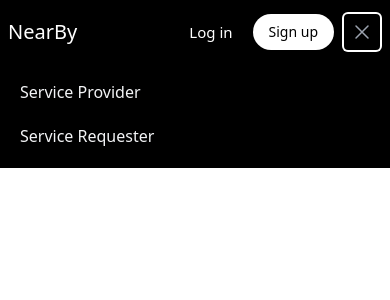
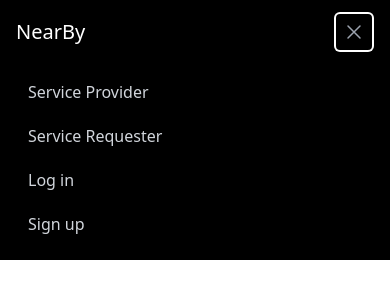
Before and after one commit to AdityaKalmekh/nearBy-frontend, a Next.js app: page / in a window 390 px wide. Both pictures are taken after a click on the button "Open main menu". Shown: the top 300 px of the page. Built offline with nearby package versions, Linux system fonts and the light colour scheme.

Commit message:
Refactor Navigation and NavDropdown for mobile responsiveness.

```diff
--- a/src/app/components/Authentication/NavDropdown.tsx
+++ b/src/app/components/Authentication/NavDropdown.tsx
@@ -16,7 +16,8 @@ interface NavDropdownProps {
     items: DropdownItem[];
     buttonText: string;
     buttonClass: string;
-    onToggle: () => void
+    onToggle: () => void;
+    isMobile?: boolean;
 }
 
 const NavDropdown: React.FC<NavDropdownProps> = ({
@@ -25,6 +26,7 @@ const NavDropdown: React.FC<NavDropdownProps> = ({
     buttonText,
     buttonClass,
     onToggle,
+    isMobile = false
 }) => {
 
     const dropdownRef = useRef<HTMLDivElement>(null);
@@ -43,30 +45,16 @@ const NavDropdown: React.FC<NavDropdownProps> = ({
             }
         };
 
+        if (!isMobile) {
             document.addEventListener('click', handleClickOutside);
+        }
         return () => {
             document.removeEventListener('click', handleClickOutside);
         };
-    }, [isOpen, onToggle]);
+    }, [isOpen, onToggle, isMobile]);
 
-
-    return (
-        <div className="relative">
-            <button
-                ref={buttonRef}
-                onClick={(e) => {
-                    e.stopPropagation();
-                    onToggle();
-                }}
-                className={buttonClass}
-            >
-                {buttonText}
-            </button>
-
-            {isOpen && (
-                <div
-                ref={dropdownRef}
-                className="absolute right-0 mt-6 w-72 rounded-lg bg-white shadow-lg ring-1 ring-black ring-opacity-5 focus:outline-none">
+    const dropdownContent = (
+        <div className={`${isMobile ? 'w-full' : 'absolute right-0 mt-6 w-72'} bg-white rounded-lg shadow-lg ring-1 ring-black ring-opacity-5 focus:outline-none z-50`}>
             <div className="p-2">
                 {items.map((item, index) => (
                     <Link
@@ -78,25 +66,39 @@ const NavDropdown: React.FC<NavDropdownProps> = ({
                         }}
                         className="flex items-center px-4 py-3 hover:bg-gray-100 rounded-xl"
                     >
-                                {item.icon && (
-                                    <span className="mr-3 text-gray-400">
-                                        {item.icon}
-                                    </span>
-                                )}
-                                <div>
+                        {item.icon && <span className="mr-3 text-gray-400">{item.icon}</span>}
+                        <div className="flex-1 min-w-0">
                             <p className="text-sm font-medium text-gray-900">{item.title}</p>
-                                    <p className="text-sm text-gray-500">{item.description}</p>
+                            <p className="text-sm text-gray-500 hidden sm:block">{item.description}</p>
                         </div>
-                                <span className="ml-auto text-gray-400">
+                        <span className="ml-2 flex-shrink-0 text-gray-400">
                             <svg className="h-5 w-5" viewBox="0 0 20 20" fill="currentColor">
-                                        <path fillRule="evenodd" d="M7.293 14.707a1 1 0 010-1.414L10.586 10 7.293 6.707a1 1 0 011.414-1.414l4 4a1 1 0 010 1.414l-4 4a1 1 0 01-1.414 0z" clipRule="evenodd" />
+                                <path
+                                    fillRule="evenodd"
+                                    d="M7.293 14.707a1 1 0 010-1.414L10.586 10 7.293 6.707a1 1 0 011.414-1.414l4 4a1 1 0 010 1.414l-4 4a1 1 0 01-1.414 0z"
+                                    clipRule="evenodd"
+                                />
                             </svg>
                         </span>
                     </Link>
                 ))}
             </div>
         </div>
-            )}
+    );
+
+    return (
+        <div className={`${isMobile ? 'w-full' : 'relative'}`}>
+            <button
+                ref={buttonRef}
+                onClick={(e) => {
+                    e.stopPropagation();
+                    onToggle();
+                }}
+                className={`${buttonClass}`}
+            >
+                {buttonText}
+            </button>
+            {isOpen && <div ref={dropdownRef}>{dropdownContent}</div>}
         </div>
     );
 };
--- a/src/app/components/navbar/Navigation.tsx
+++ b/src/app/components/navbar/Navigation.tsx
@@ -65,13 +65,13 @@ const Navigation = () => {
     <Disclosure as="nav" className="bg-black">
       {({ open }) => (
         <>
-          <div className="mx-auto max-w-7xl px-2 sm:px-6 lg:px-10">
+          <div className="mx-auto max-w-7xl px-4">
             <div className="relative flex h-16 items-center justify-between">
-              <div className="flex items-center">
-                <div className="mr-4 flex-shrink-0">
+              <div className="flex items-center flex-1  ">
+                <div className="flex-shrink-0">
                   <a className="text-white text-xl">NearBy</a>
                 </div>
-                <div className="hidden lg:ml-6 lg:flex lg:space-x-2">
+                <div className="hidden lg:ml-6 lg:flex lg:space-x-4">
                   {NavigationItems.map((item) => (
                     <a
                       key={item.name}
@@ -84,13 +84,13 @@ const Navigation = () => {
                 </div>
               </div>
 
-              <div className="flex items-center space-x-2">
+              <div className="hidden lg:flex lg:items-center lg:space-x-4">
                 <NavDropdown
                   isOpen={loginOpen}
                   setIsOpen={setLoginOpen}
                   items={loginOptions}
                   buttonText="Log in"
-                  buttonClass="text-white hover:bg-zinc-800 rounded-full px-3 py-2 text-[15px]"
+                  buttonClass="text-white hover:bg-zinc-800 rounded-full px-3 py-2 text-[15px] transition-colors whitespace-nowrap"
                   onToggle={handleLoginClick}
                 />
                 <NavDropdown
@@ -98,10 +98,14 @@ const Navigation = () => {
                   setIsOpen={setSignupOpen}
                   items={signupOptions}
                   buttonText="Sign up"
-                  buttonClass="bg-white text-black hover:bg-gray-200 rounded-full px-4 py-2 text-sm font-medium"
+                  buttonClass="bg-white text-black hover:bg-gray-200 rounded-full px-4 py-2 text-sm font-medium transition-colors whitespace-nowrap"
                   onToggle={handleSignupClick}
                 />
-                <DisclosureButton className="lg:hidden inline-flex items-center justify-center p-2 rounded-md text-gray-400 hover:text-white hover:bg-gray-700 focus:outline-none focus:ring-2 focus:ring-inset focus:ring-white">
+              </div>
+
+
+              <div className='flex lg:hidden'>
+                <DisclosureButton className="inline-flex items-center justify-center p-2 rounded-md text-gray-400 hover:text-white hover:bg-zinc-800 focus:outline-none focus:ring-2 focus:ring-inset focus:ring-white transition-colors">
                   <span className="sr-only">Open main menu</span>
                   {open ? (
                     <XMarkIcon className="h-6 w-6" aria-hidden="true" />
@@ -114,17 +118,37 @@ const Navigation = () => {
           </div>
 
           <DisclosurePanel className="lg:hidden">
-            <div className="px-2 pt-2 pb-3 space-y-1">
+            <div className="space-y-1 px-4 pb-4 pt-2">
               {NavigationItems.map((item) => (
                 <DisclosureButton
                   key={item.name}
                   as="a"
                   href={item.href}
-                  className="text-gray-100 block rounded-md px-3 py-2 text-base font-medium hover:bg-zinc-800 hover:text-white"
+                  className="text-gray-300 block rounded-md px-3 py-2 text-base font-medium hover:bg-zinc-800 hover:text-white"
                 >
                   {item.name}
                 </DisclosureButton>
               ))}
+              <div className="space-y-1">
+                <NavDropdown
+                  isOpen={loginOpen}
+                  setIsOpen={setLoginOpen}
+                  items={loginOptions}
+                  buttonText="Log in"
+                  buttonClass="w-full text-left text-gray-300 hover:text-white hover:bg-zinc-800 rounded-md px-3 py-2 text-base font-medium"
+                  onToggle={handleLoginClick}
+                  isMobile={true}
+                />
+                <NavDropdown
+                  isOpen={signupOpen}
+                  setIsOpen={setSignupOpen}
+                  items={signupOptions}
+                  buttonText="Sign up"
+                  buttonClass="w-full text-left text-gray-300 hover:text-white hover:bg-zinc-800 rounded-md px-3 py-2 text-base font-medium"
+                  onToggle={handleSignupClick}
+                  isMobile={true}
+                />
+              </div>
             </div>
           </DisclosurePanel>
         </>
```
Lines whose indentation alone changed are shown as unchanged.
